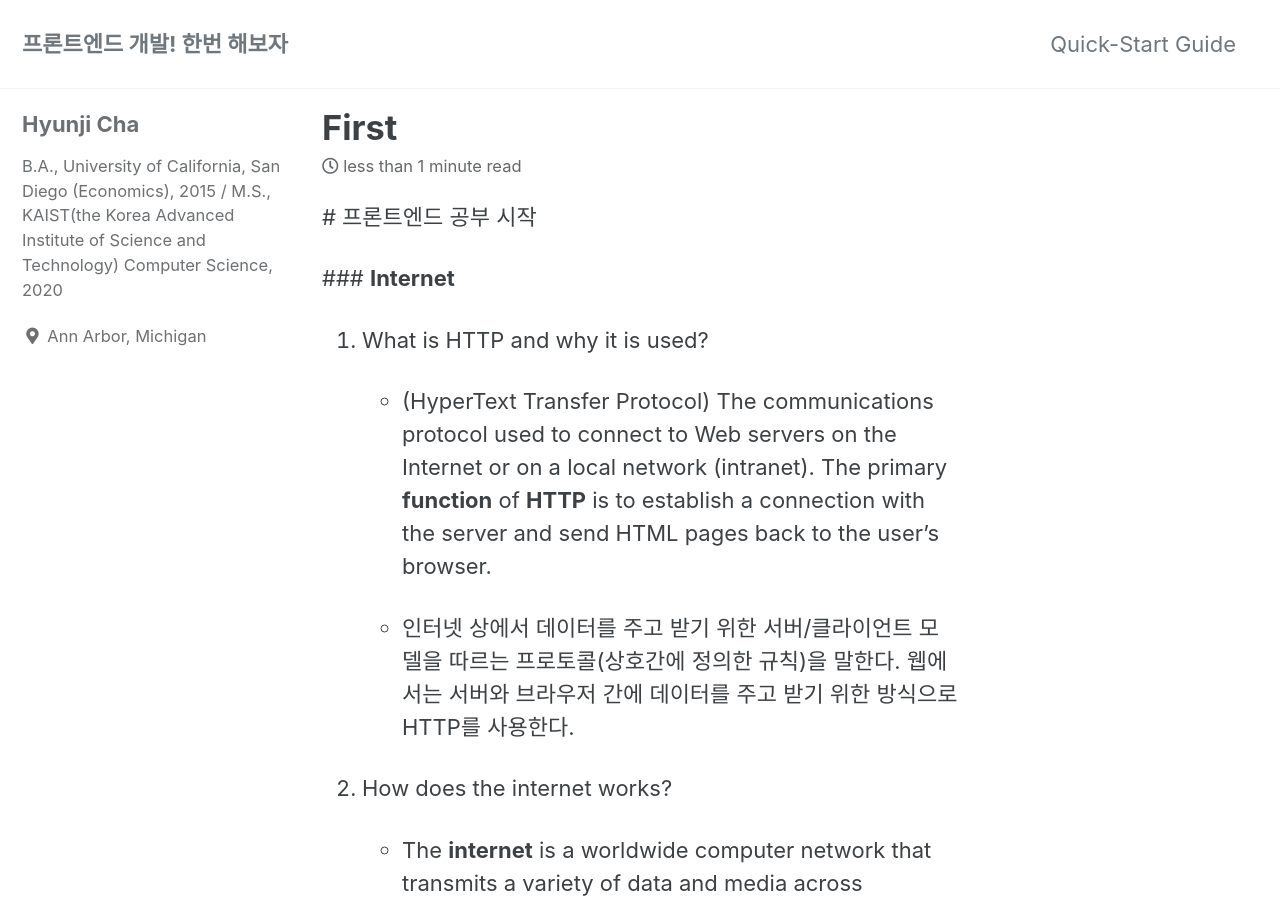
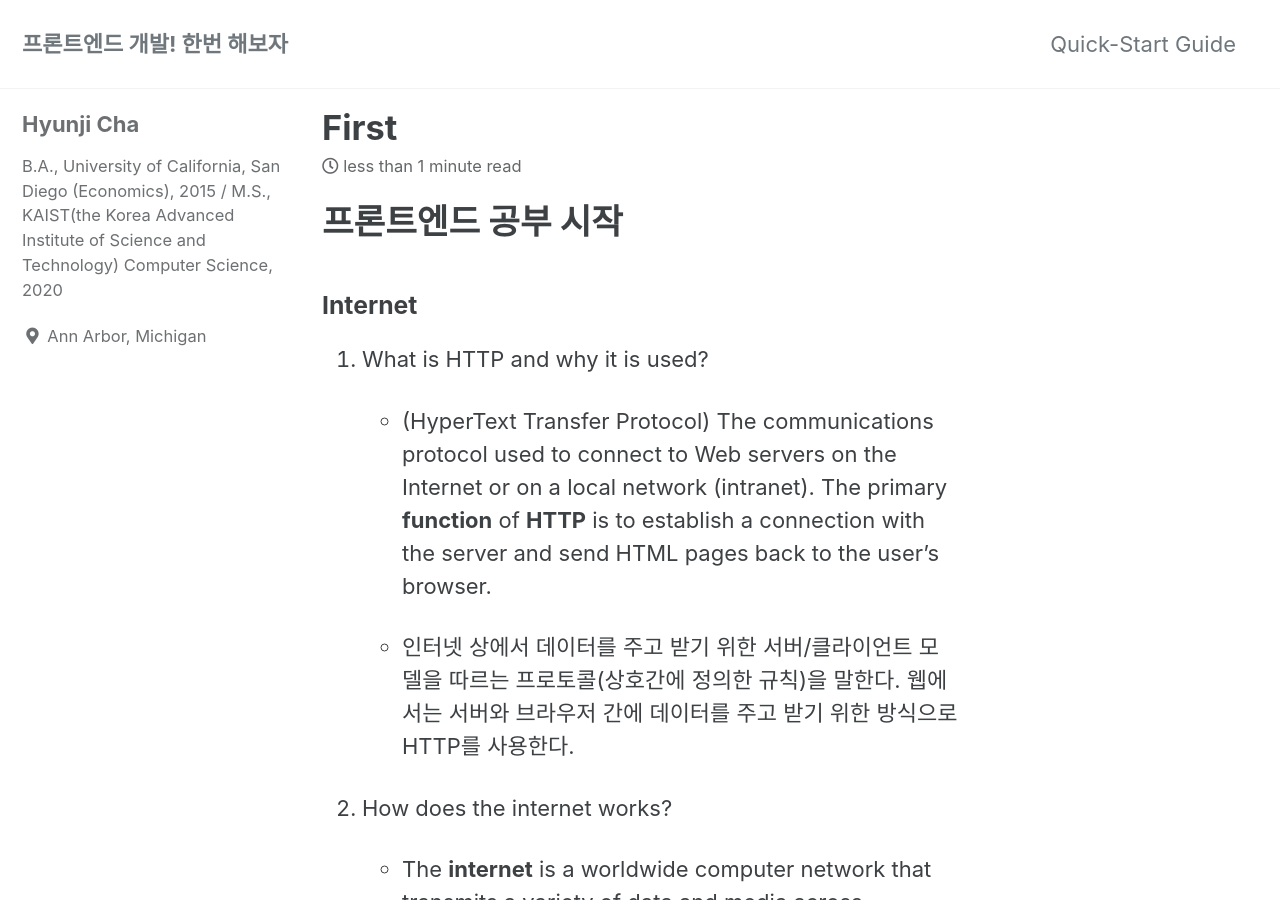
Before and after one commit to hyunji3190/hyunji3190-github.io, a Jekyll site: the page built from _posts/2021-06-02-first.md, in a window 1280 px wide and 900 px high. Built offline with Jekyll 4.4.1, drawn with Linux system fonts in a browser that asks for light colours; cached includes are drawn as plain includes.

```diff
--- a/_posts/2021-06-02-first.md
+++ b/_posts/2021-06-02-first.md
@@ -14,9 +14,10 @@ defaults:
       related: true
 ---
 
-  # 프론트엔드 공부 시작
 
-  ### **Internet**
+# 프론트엔드 공부 시작
+
+### **Internet**
 
   1. What is HTTP and why it is used?
 
```
